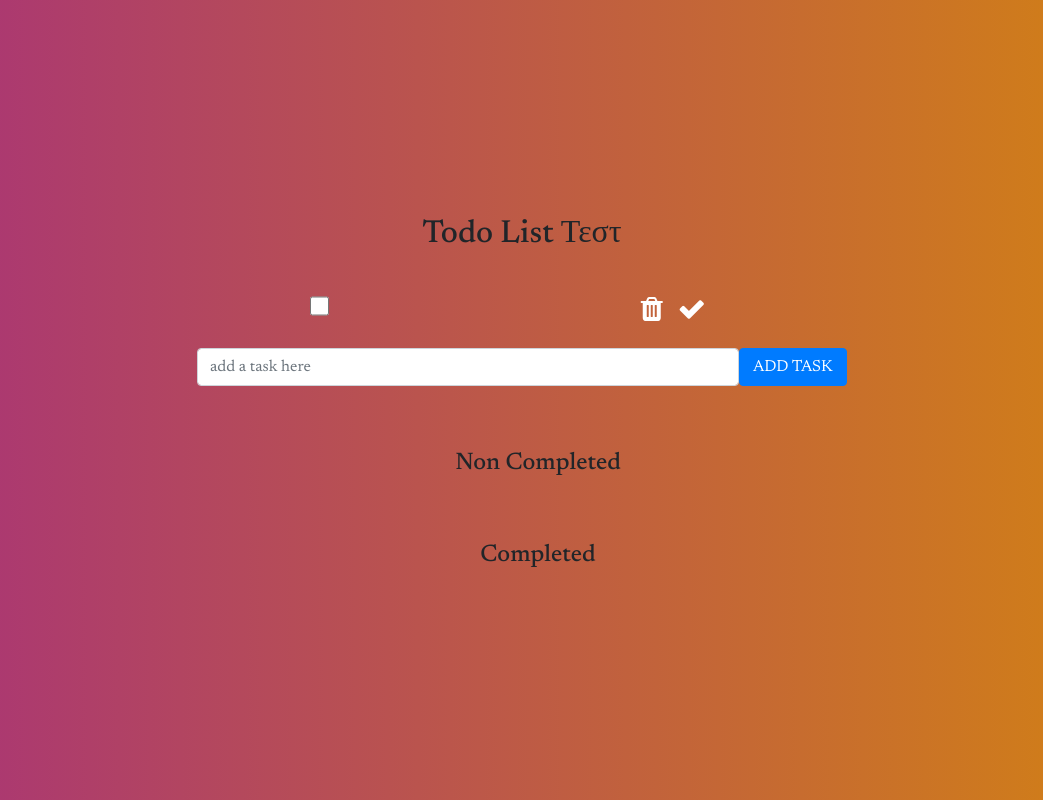
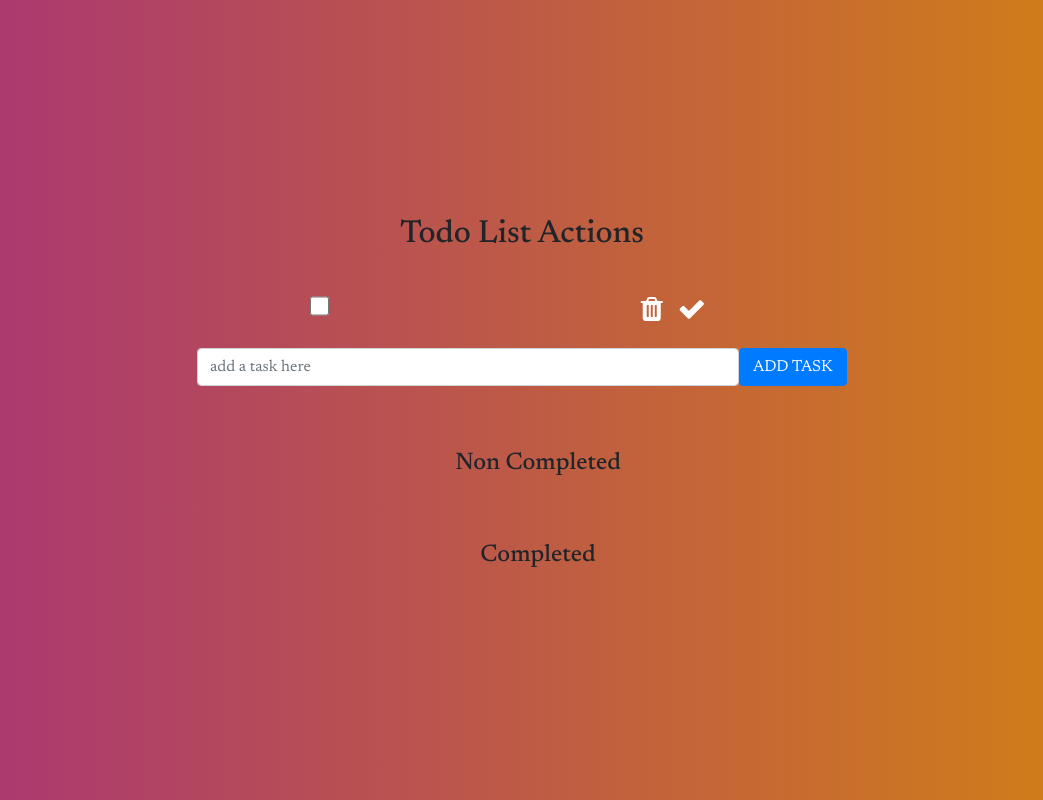
Before and after one commit to Marioshkembi/todoapp, a plain HTML site: page index.html in a window 1280 px wide. Shown: the whole page, without its empty margins (118-1161 px from the left). Drawn offline with nearby package versions, Linux system fonts and the light colour scheme.

Commit message:
actions test

```diff
--- a/index.html
+++ b/index.html
@@ -14,7 +14,7 @@
     <div class="container">
         <div class="todo-wrapper">
             <h2 class="todo-header">
-                todo list τεστ
+                todo list actions
             </h2>
 
             <div class="check-all-wrapper form-check">
```
